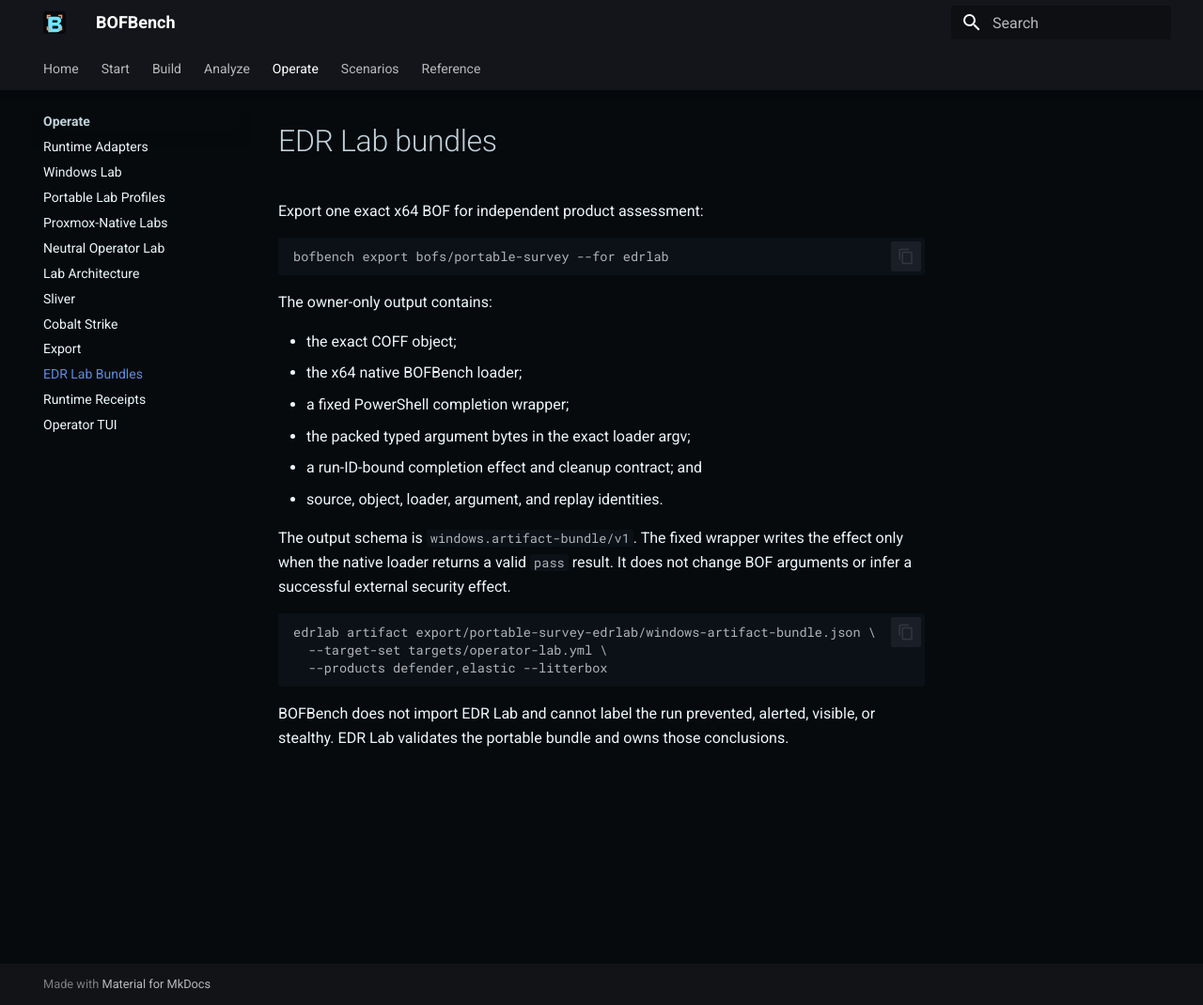
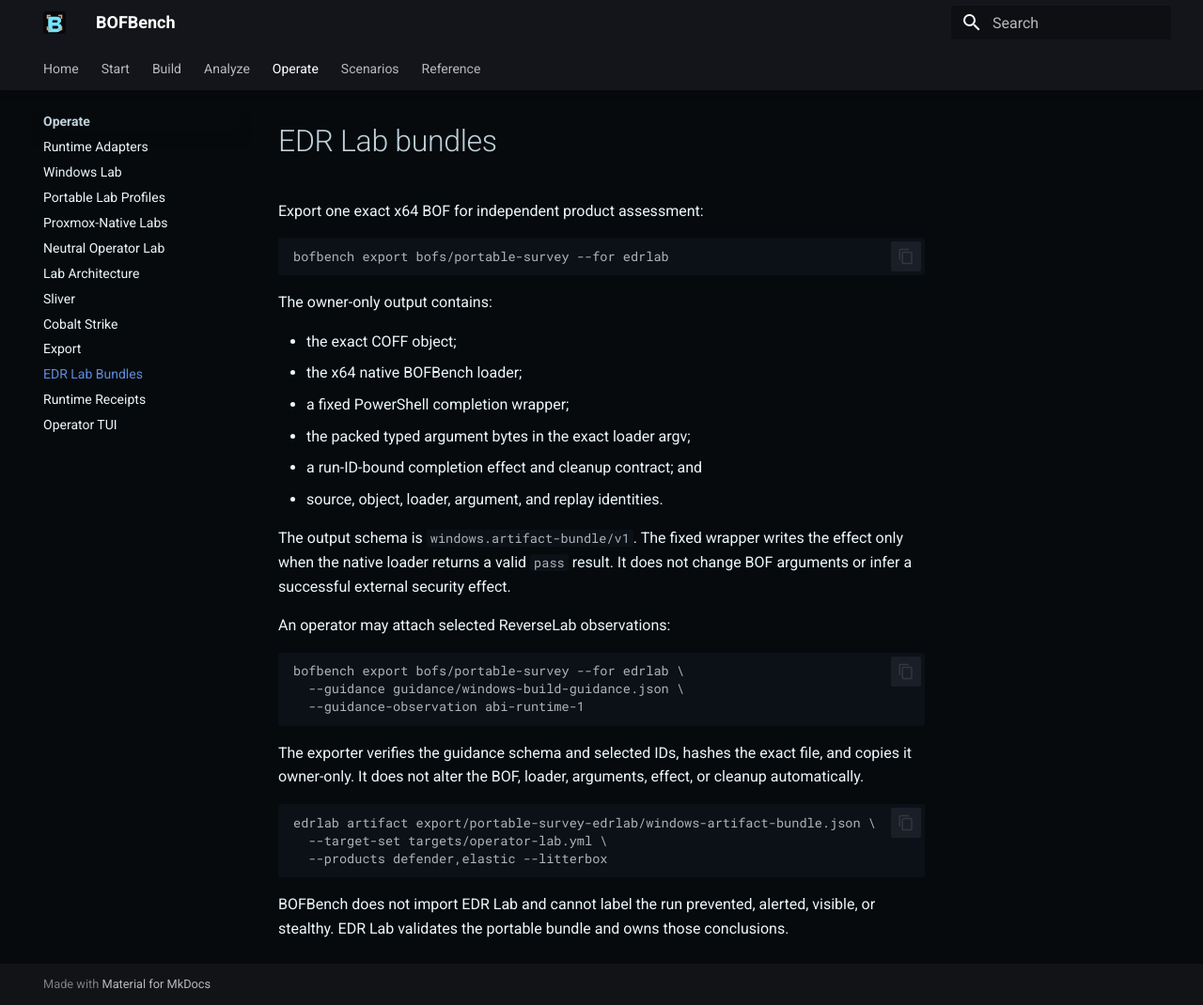
Before and after one commit to professor-moody/bofbench, an MkDocs documentation site: the page built from docs/edrlab-export.md, in a window 1280 px wide and 1070 px high. Shown: the whole window at 94% size. Built offline with MkDocs 1.6.1 and Material for MkDocs 9.7.7, drawn with Linux system fonts in a browser that asks for light colours; a script that is not in the unit is left out.

Commit message:
docs: document ReverseLab guidance attachment

````diff
--- a/docs/edrlab-export.md
+++ b/docs/edrlab-export.md
@@ -19,6 +19,18 @@ The output schema is `windows.artifact-bundle/v1`. The fixed wrapper writes the
 effect only when the native loader returns a valid `pass` result. It does not
 change BOF arguments or infer a successful external security effect.
 
+An operator may attach selected ReverseLab observations:
+
+```text
+bofbench export bofs/portable-survey --for edrlab \
+  --guidance guidance/windows-build-guidance.json \
+  --guidance-observation abi-runtime-1
+```
+
+The exporter verifies the guidance schema and selected IDs, hashes the exact
+file, and copies it owner-only. It does not alter the BOF, loader, arguments,
+effect, or cleanup automatically.
+
 ```text
 edrlab artifact export/portable-survey-edrlab/windows-artifact-bundle.json \
   --target-set targets/operator-lab.yml \
````
